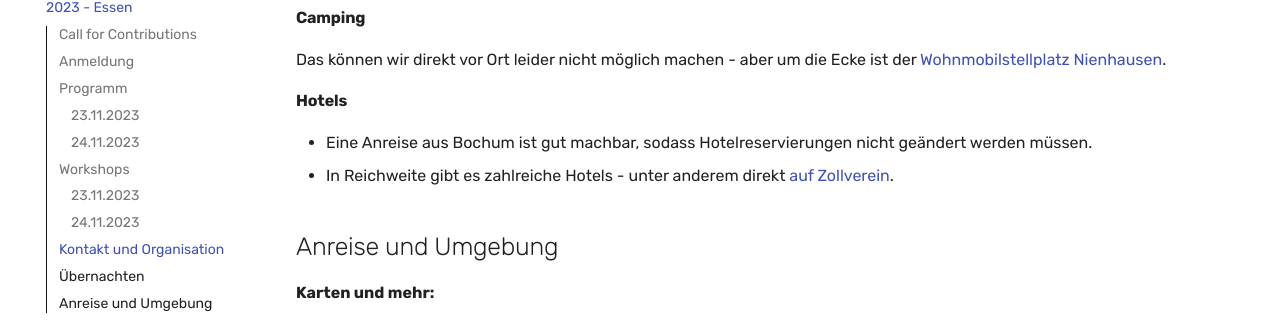
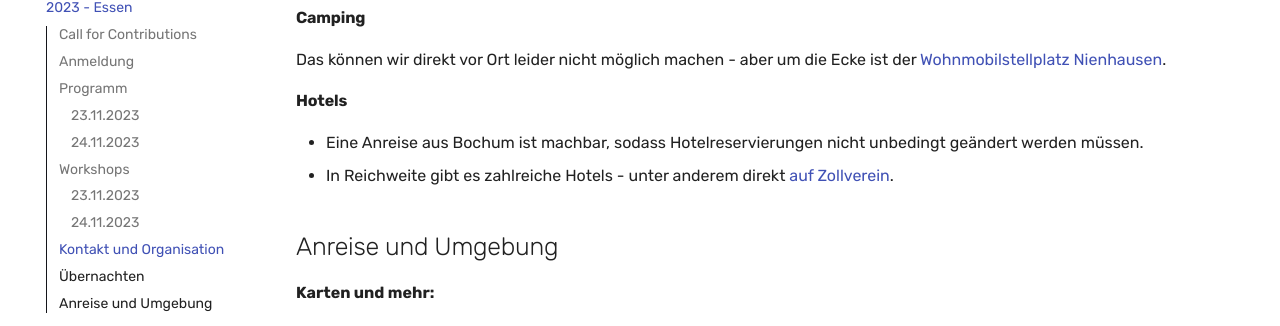
Before and after one commit to fabuniverse/website, an MkDocs documentation site: the page built from docs/2023.md, in a window 1280 px wide and 900 px high, scrolled down 2719 px. Shown: the part 127-453 px from the top of the window. Built offline with MkDocs 1.6.1 and Material for MkDocs 9.7.7, drawn with Linux system fonts in a browser that asks for light colours; comment, search, counter and statistics services are not loaded.

Commit message:
Update 2023.md

```diff
--- a/docs/2023.md
+++ b/docs/2023.md
@@ -113,7 +113,7 @@ Das können wir direkt vor Ort leider nicht möglich machen - aber um die Ecke i
 
 #### Hotels
 
-- Eine Anreise aus Bochum ist gut machbar, sodass Hotelreservierungen nicht geändert werden müssen.
+- Eine Anreise aus Bochum ist machbar, sodass Hotelreservierungen nicht unbedingt geändert werden müssen.
 - In Reichweite gibt es zahlreiche Hotels - unter anderem direkt [auf Zollverein](https://www.zollverein.de/besuch-planen/essentrinken/designhotel-mit-bergbauatmosphaere/).
 
 ## Anreise und Umgebung
```
